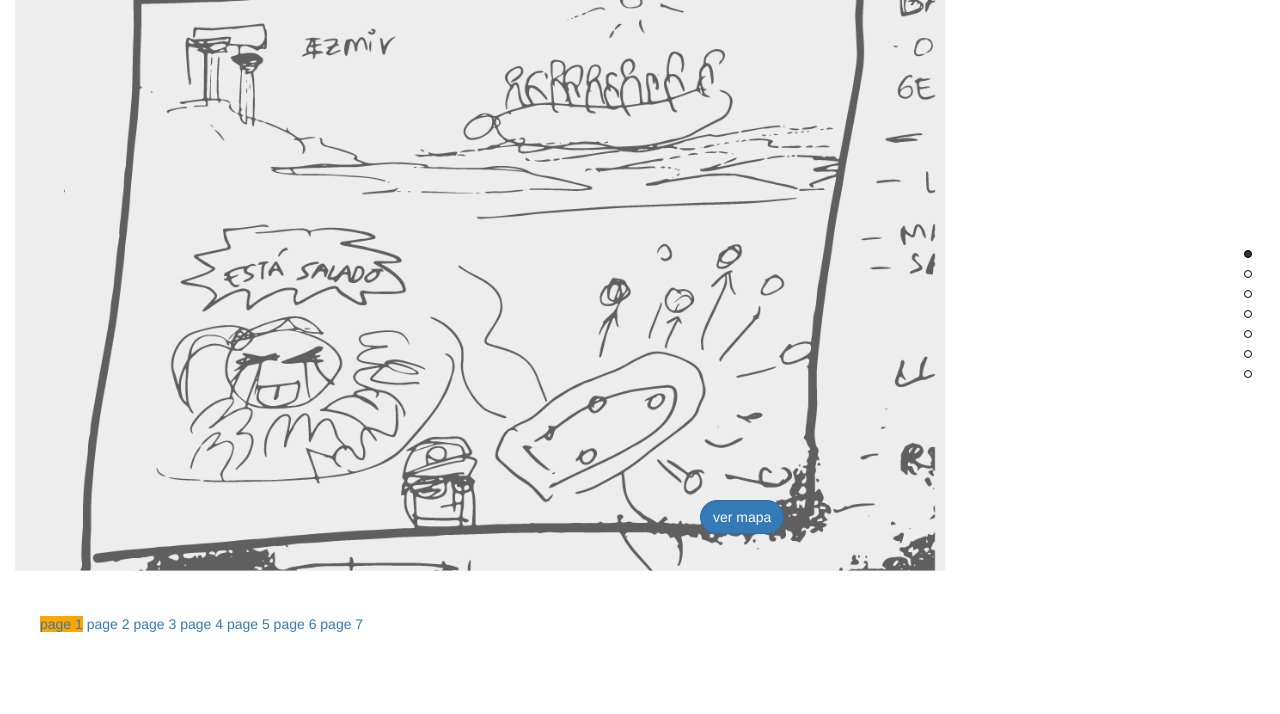
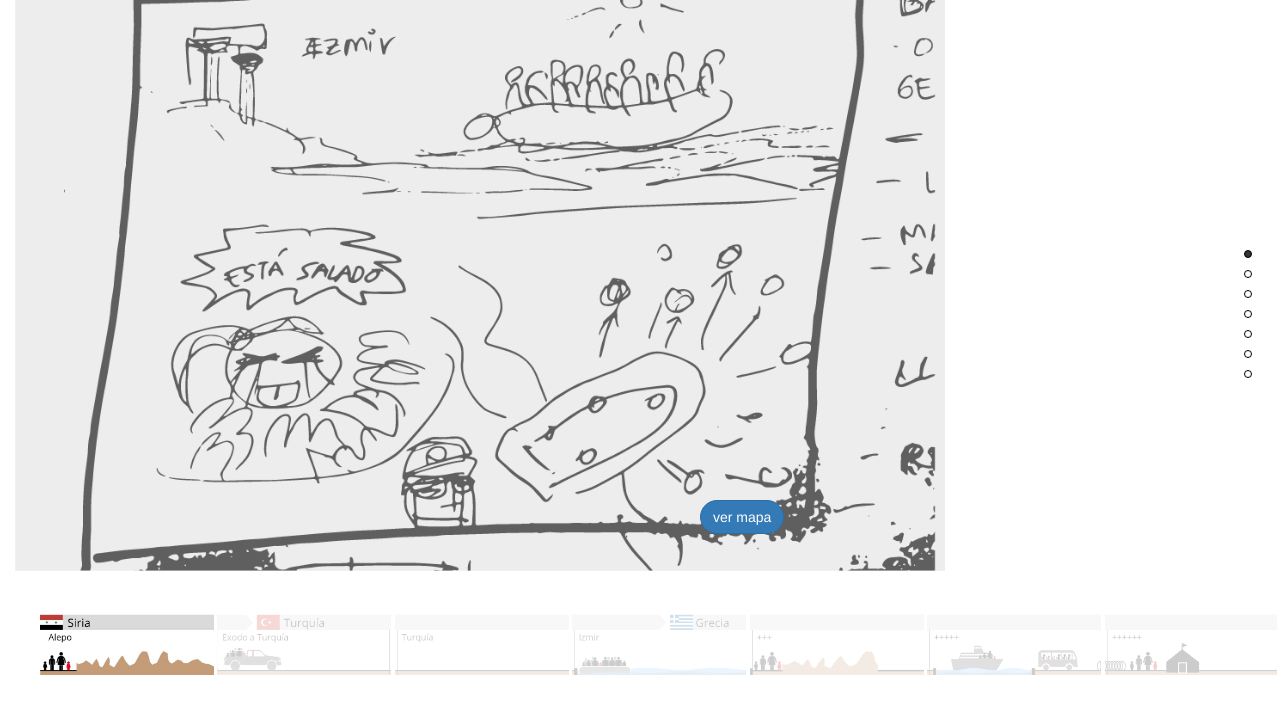
Before and after one commit to medialab-prado/menoresRefugiadxs, a website: page index.html in a window 1280 px wide. Shown: the part 86-800 px from the top of the page. Drawn offline with Linux system fonts and the light colour scheme.

Commit message:
menu inferior

```diff
--- a/css/home.less
+++ b/css/home.less
@@ -38,13 +38,21 @@ div.section-container{
     height: 100px;
     width:100%;
     li{
-        display: inline-block;
+        display: inline;
     }
     a{
         background-color: white;
     }
     a.active{
         background-color:orange;
+    }
+    img{
+        width:14%;
+        opacity: 0.2;
+        transition: all 1s;
+    }
+    a.active img.img-menu{
+        opacity: 1;
     }
 }
 
--- a/index.html
+++ b/index.html
@@ -82,13 +82,13 @@
     <!-- aquí van los links a las secciones -->
     <div id="timeline">
 		<ul class="cd-timeline-navigation">
-			<li id="nav-btn-page1"><a href="#page1" class="btn-navigation active">page 1</a></li>
-			<li id="nav-btn-page2"><a href="#page2" class="btn-navigation">page 2</a></li>
-            <li id="nav-btn-page3"><a href="#page3" class="btn-navigation">page 3</a></li>
-            <li id="nav-btn-page4"><a href="#page4" class="btn-navigation">page 4</a></li>
-            <li id="nav-btn-page5"><a href="#page5" class="btn-navigation">page 5</a></li>
-            <li id="nav-btn-page6"><a href="#page6" class="btn-navigation">page 6</a></li>
-            <li id="nav-btn-page7"><a href="#page7" class="btn-navigation">page 7</a></li>
+			<li id="nav-btn-page1"><a href="#page1" class="btn-navigation active"><img src="images/c1_menu.jpg" class="img-menu"></a></li>
+			<li id="nav-btn-page2"><a href="#page2" class="btn-navigation"><img src="images/c2_menu.jpg" class="img-menu"></a></li>
+            <li id="nav-btn-page3"><a href="#page3" class="btn-navigation"><img src="images/c3_menu.jpg" class="img-menu"></a></li>
+            <li id="nav-btn-page4"><a href="#page4" class="btn-navigation"><img src="images/c4_menu.jpg" class="img-menu"></a></li>
+            <li id="nav-btn-page5"><a href="#page5" class="btn-navigation"><img src="images/c5_menu.jpg" class="img-menu"></a></li>
+            <li id="nav-btn-page6"><a href="#page6" class="btn-navigation"><img src="images/c6_menu.jpg" class="img-menu"></a></li>
+            <li id="nav-btn-page7"><a href="#page7" class="btn-navigation"><img src="images/c7_menu.jpg" class="img-menu"></a></li>
 		</ul> <!-- .cd-timeline-navigation -->
 	</div> <!-- .timeline -->
 
```
Also changed, not shown: css/css/home.css, images/c1_menu.jpg (added), images/c2_menu.jpg (added), images/c3_menu.jpg (added), images/c4_menu.jpg (added), images/c5_menu.jpg (added), images/c6_menu.jpg (added), images/c7_menu.jpg (added), 1 other file.
